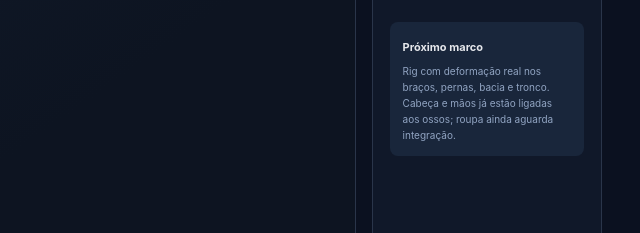
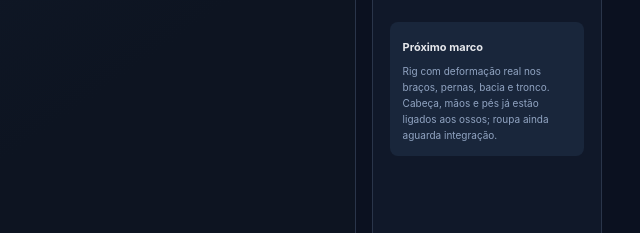
Before and after one commit to AndreVazao/office-kit, a website: page avatar-studio/index.html in a window 1280 px wide. Shown: the part 1005-1238 px from the top of the page, 640-1280 px from the left. Drawn offline with nearby package versions, Linux system fonts and the light colour scheme.

Commit message:
docs(avatar-studio): update footwear rig status

```diff
--- a/avatar-studio/index.html
+++ b/avatar-studio/index.html
@@ -186,7 +186,7 @@
         <div class="stat"><span>Exportação</span><strong>glTF Binary</strong></div>
         <div class="detail-note">
           <strong>Próximo marco</strong>
-          <p>Rig com deformação real nos braços, pernas, bacia e tronco. Cabeça e mãos já estão ligadas aos ossos; roupa ainda aguarda integração.</p>
+          <p>Rig com deformação real nos braços, pernas, bacia e tronco. Cabeça, mãos e pés já estão ligados aos ossos; roupa ainda aguarda integração.</p>
         </div>
       </aside>
     </section>
```
